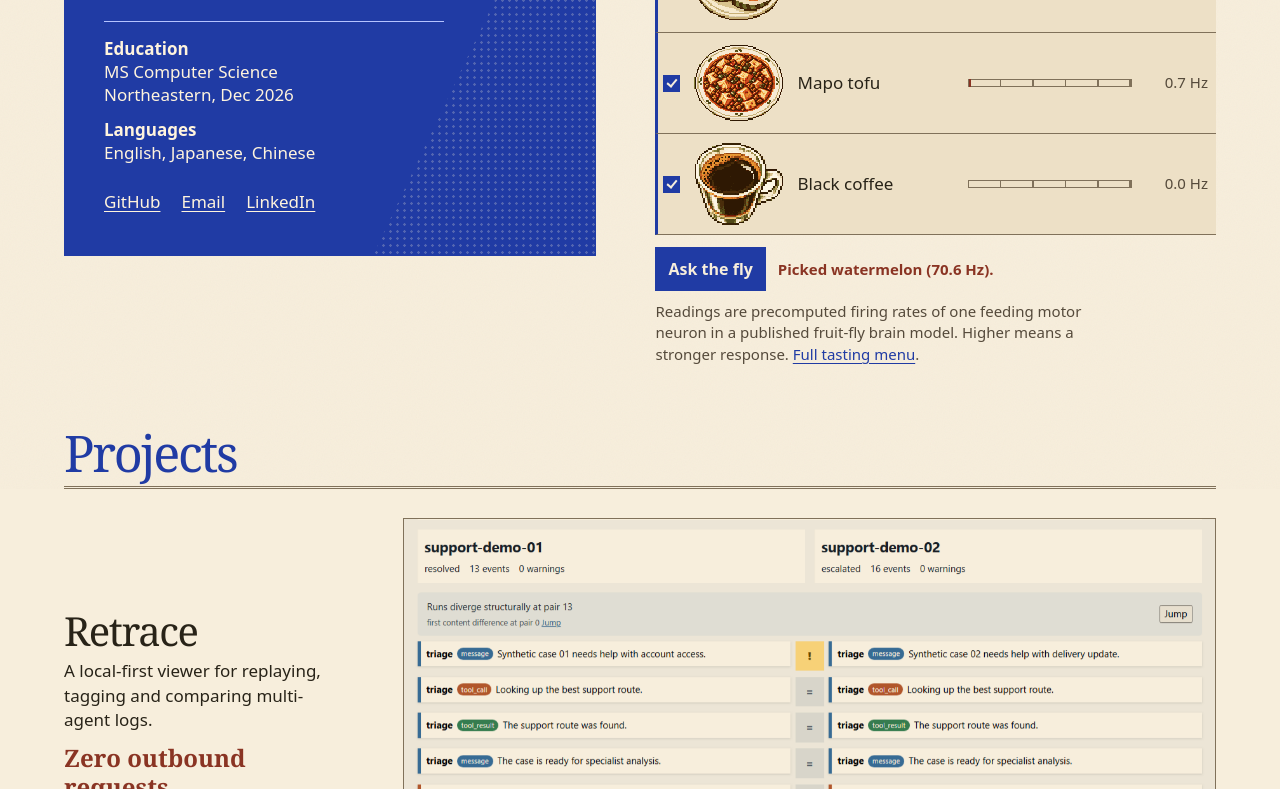
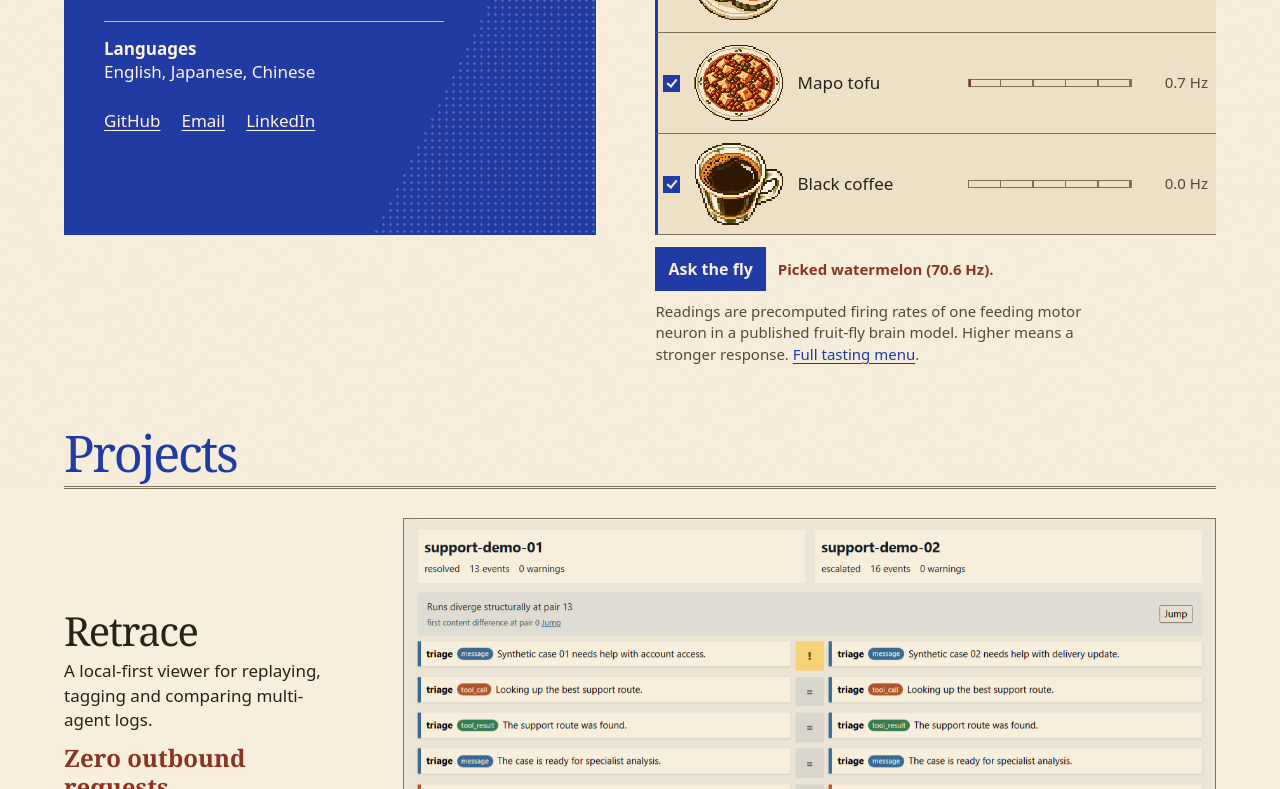
Before and after one commit to Felix471/felix471.github.io, an Astro site: page / in a window 1280 px wide. Shown: the part 311-1100 px from the top of the page. Built offline with nearby package versions, Linux system fonts and the light colour scheme; Astro itself is replaced by a stand-in of ours.

Commit message:
Remove the education line from the cover

```diff
--- a/src/components/Hero.astro
+++ b/src/components/Hero.astro
@@ -10,10 +10,6 @@ import LinksRow from './LinksRow.astro';
     <p class="role">{site.tagline}</p>
     <dl class="bio">
       <div>
-        <dt>Education</dt>
-        <dd>MS Computer Science<br />Northeastern, Dec 2026</dd>
-      </div>
-      <div>
         <dt>Languages</dt>
         <dd>English, Japanese, Chinese</dd>
       </div>
```
Also changed, not shown: README.md.
